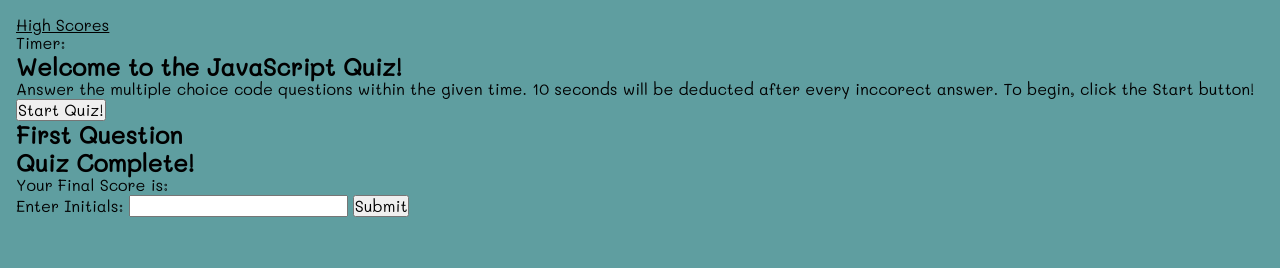
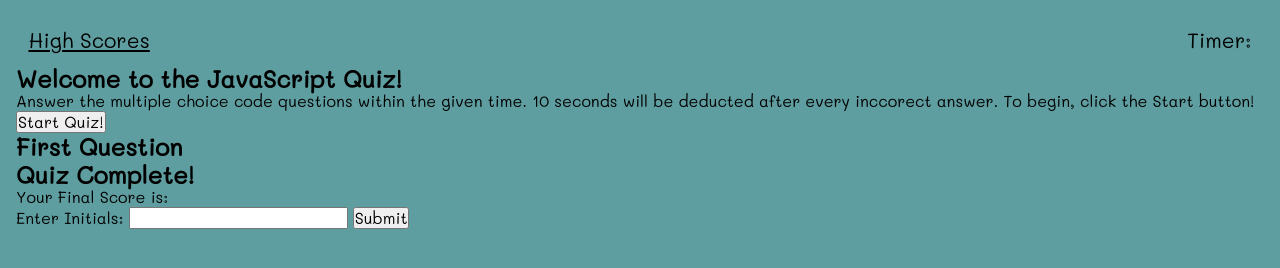
Before and after one commit to luksvrd/Coding-Quiz, a website built with Vite: page index.html in a window 1280 px wide. Built offline with nearby package versions, Linux system fonts and the light colour scheme.

Commit message:
Add Top bar styles

```diff
--- a/src/style.css
+++ b/src/style.css
@@ -22,3 +22,15 @@ body {
   flex-direction: column;
   justify-content: start;
 }
+
+/* Top-bar Container */
+header {
+  display: block;
+  font-size: 1.3em;
+  padding: .35em;
+  margin: .25em;
+}
+
+.top-bar p {
+  float: right;
+}
```
